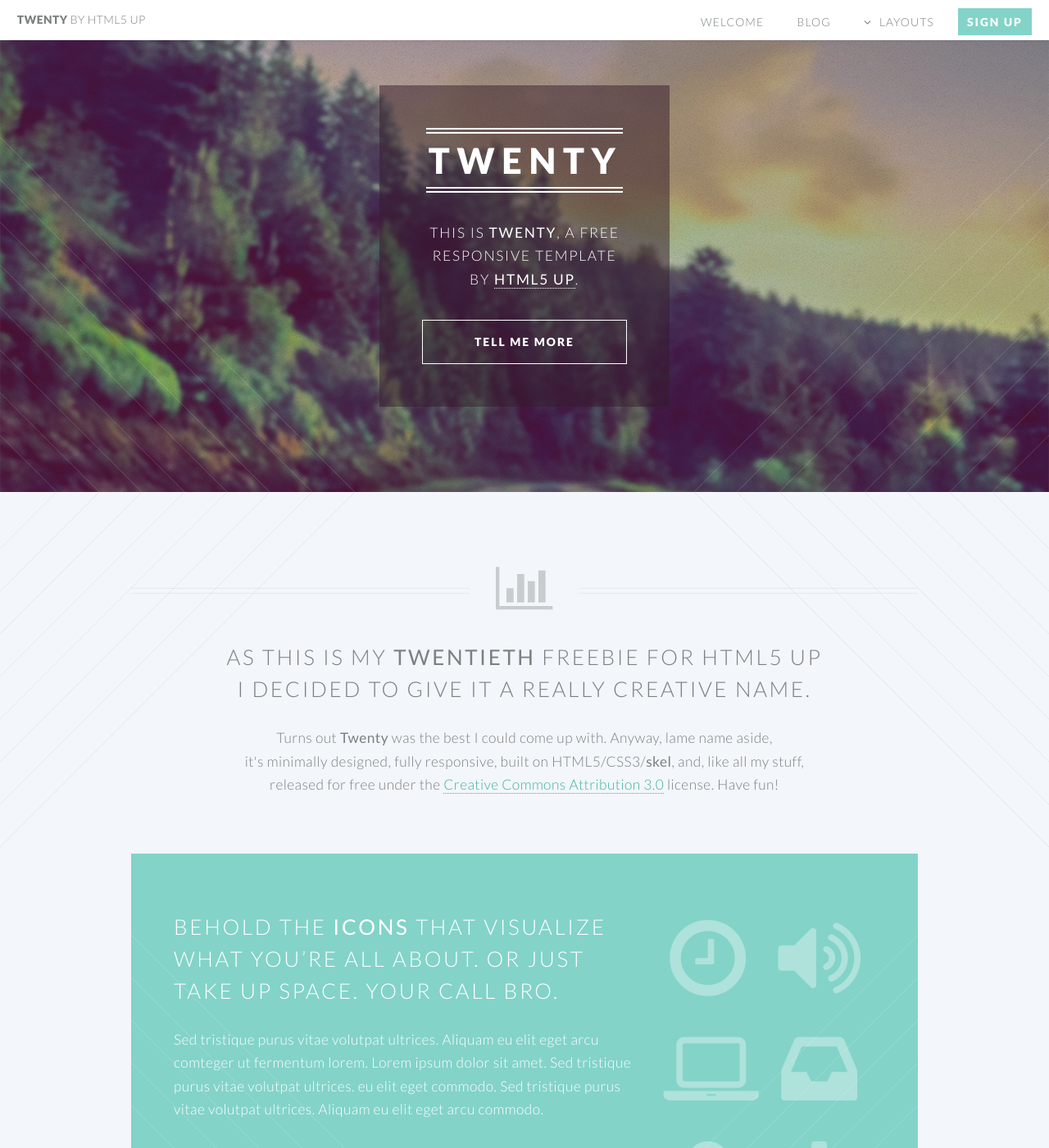
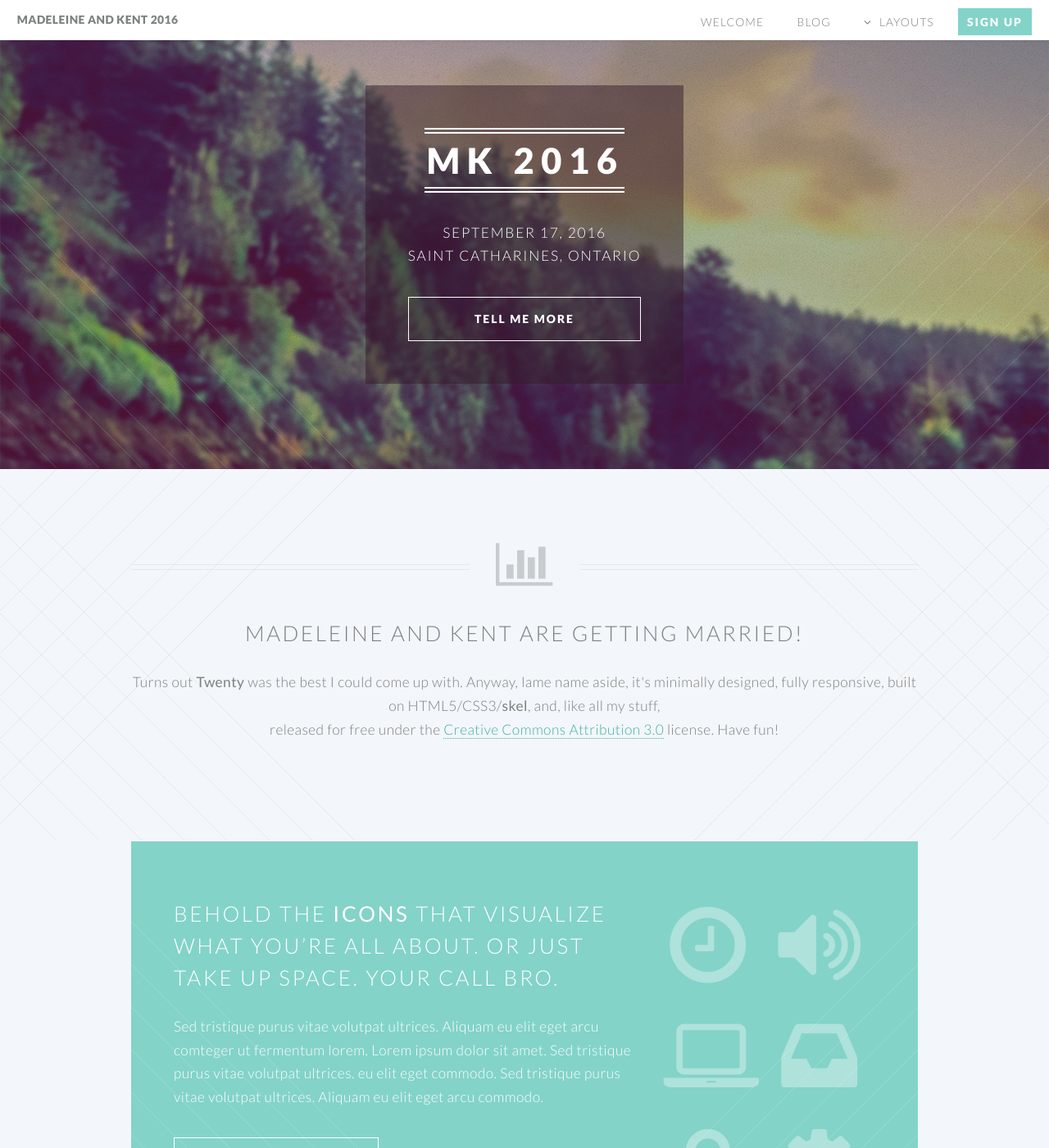
Before and after one commit to mbonsma/wedding, a Jekyll site: the page built from index.html, in a window 1280 px wide and 1400 px high. Shown: the whole window at 82% size. Built offline with Jekyll 4.4.1, drawn with Linux system fonts in a browser that asks for light colours.

Commit message:
Changes to index, banner, header, config, so far not breaking things

```diff
--- a/_config.yml
+++ b/_config.yml
@@ -1,14 +1,12 @@
 # Site settings
-title: Twenty Blog
-email: your-email@domain.com
+title: MK2016
+email: madeleine.and.kent@gmail.com
 description: > # this means to ignore newlines until "baseurl:"
-  Write an awesome description for your new site here. You can edit this
-  line in _config.yml. It will appear in your document head meta (for
-  Google search results) and in your feed.xml site description.
+  Madeleine and Kent's wedding website
 baseurl: "" # the subpath of your site, e.g. /blog/
 url: "http://locahost:4000" # the base hostname & protocol for your site
-twitter_username: jekyllrb
-github_username:  jekyll
+twitter_username: mbonsma
+github_username:  mbonsma
 
 # Build settings
 markdown: kramdown
--- a/_includes/banner.html
+++ b/_includes/banner.html
@@ -10,13 +10,11 @@
     <div class="inner">
 
         <header>
-            <h2>TWENTY</h2>
+            <h2>MK 2016</h2>
         </header>
-        <p>This is <strong>Twenty</strong>, a free
+        <p>September 17, 2016
         <br />
-        responsive template
-        <br />
-        by <a href="http://html5up.net">HTML5 UP</a>.</p>
+        Saint Catharines, Ontario</p>
         <footer>
             <ul class="buttons vertical">
                 <li><a href="#main" class="button fit scrolly">Tell Me More</a></li>
--- a/_includes/header.html
+++ b/_includes/header.html
@@ -1,9 +1,9 @@
 <header id="header">
-				<h1 id="logo"><a href="/">Twenty <span>by HTML5 UP</span></a></h1>
+				<h1 id="logo">Madeleine and Kent 2016</h1>
 				<nav id="nav">
 					<ul>
-						<li><a href="/">Welcome</a></li>
-                        <li><a href="/blog.html">Blog</a></li>
+						<li><a href="#info">Welcome</a></li>
+            <li><a href="/blog.html">Blog</a></li>
 						<li class="submenu">
 							<a href="">Layouts</a>
 							<ul>
--- a/index.html
+++ b/index.html
@@ -6,17 +6,19 @@ layout: landing-page
 
 				<header class="special container">
 					<span class="icon fa-bar-chart-o"></span>
-					<h2>As this is my <strong>twentieth</strong> freebie for HTML5 UP
+					<h2>Madeleine and Kent are getting married!
 					<br />
-					I decided to give it a really creative name.</h2>
+					</h2>
 					<p>Turns out <strong>Twenty</strong> was the best I could come up with. Anyway, lame name aside,
-					<br />
+
 					it's minimally designed, fully responsive, built on HTML5/CSS3/<strong>skel</strong>,
 					and, like all my stuff,
 					<br />
 					released for free under the <a href="http://html5up.net/license">Creative Commons Attribution 3.0</a> license. Have fun!</p>
 				</header>
+			</article>
 
+			<article id ="info">
 				<!-- One -->
 					<section class="wrapper style2 container special-alt">
 						<div class="row half">
@@ -47,6 +49,7 @@ layout: landing-page
 							</div>
 						</div>
 					</section>
+			</article>
 
 				<!-- Two -->
 					<section class="wrapper style1 container special">
```
